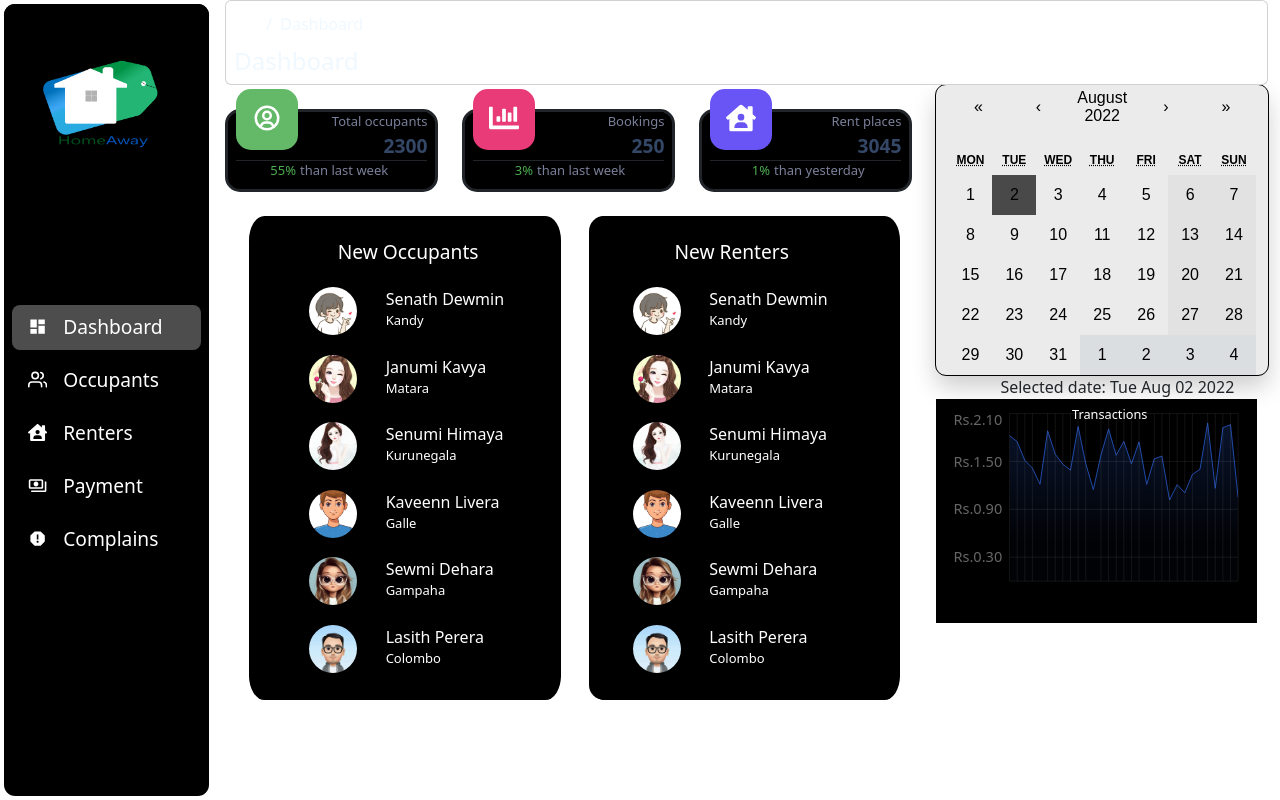
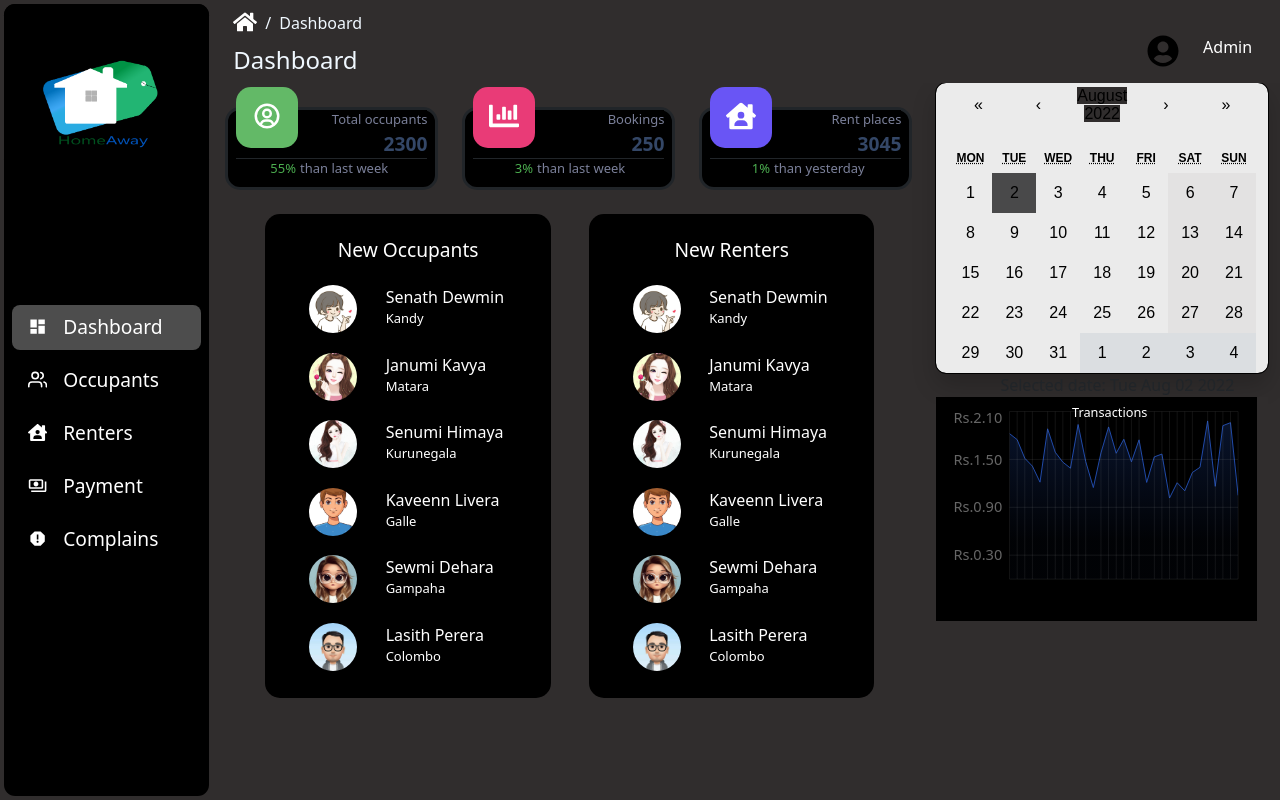
Before and after one commit to GP-43/homeaway-frontend, a React (Create React App) app: page /admin/dashboard in a window 1280 px wide. Built offline with nearby package versions, Linux system fonts and the light colour scheme.

Commit message:
partially done

```diff
--- a/src/assets/styles/partials/admin/_admin-dashbord.scss
+++ b/src/assets/styles/partials/admin/_admin-dashbord.scss
@@ -1,6 +1,9 @@
+* {
+  background-color: #302d2d;
+
   .Header-card {
-
     // background-color: #302c2c;
+    border:none;
 
     .header-card-home-icon {
       height: 1.5rem;
@@ -8,10 +11,14 @@
       color: rgb(255, 255, 255);
     }
 
-    .Header-card-div{
+    .admin-name {
+      color: white;
+    }
+
+    .Header-card-div {
       // background-color: #302c2c;
 
-        .Header-card-div-text{
+      .Header-card-div-text {
         text-decoration: none;
         // background-color: #302c2c;
         color: aliceblue;
@@ -19,4 +26,13 @@
         margin-left: 0.5rem;
       }
     }
+
+    .user-icon-box {
+      text-align: end;
+      .user-icon {
+        font-size: 2rem;
+        color: black;
       }
+    }
+  }
+}
--- a/src/assets/styles/partials/user/_user-detail-card.scss
+++ b/src/assets/styles/partials/user/_user-detail-card.scss
@@ -28,6 +28,18 @@
                 color: white;
                 margin-top: -2rem;
 
+            }
+
+            .total-occupant-card{
+                background-color: #63B967;
+            }
+
+            .booking-card{
+                background-color: #E93B77;
+            }
+
+            .rent-places-card{
+                background-color: #6955F5;
             }
         }
         .renter-icon{
--- a/src/components/admin/BookingsDetailCard.jsx
+++ b/src/components/admin/BookingsDetailCard.jsx
@@ -20,7 +20,7 @@ function BookingsDetailCard() {
                 <Col className='p-2 mt-4 testing-card'>
 
                     <dev className="booking-icon card-icon-bg">
-                        {<FaChartBar className="ms-3 card-icon" />}
+                        {<FaChartBar className="ms-3 card-icon booking-card" />}
                     </dev>
 
                     {Booking_Data &&
--- a/src/components/admin/HeaderCard.jsx
+++ b/src/components/admin/HeaderCard.jsx
@@ -1,30 +1,28 @@
 import React from "react";
 import { Card, Col, Container, Row } from "react-bootstrap";
 import { FaHome } from "react-icons/fa";
-
-
+import { FaUserCircle } from "react-icons/fa";
 
 function HeaderCard() {
-
   return (
-
-
     <Card className="Header-card">
-
-                <Col className="d-flex flex-row  Header-card-div" >
-                    <a href="" class="Header-card-div-text ms-2 mt-2"><FaHome className="header-card-home-icon " size="lg" /></a>
+      <Col className="d-flex flex-row  Header-card-div">
+        <a href="" class="Header-card-div-text ms-2 mt-2">
+          <FaHome className="header-card-home-icon " size="lg" />
+        </a>
         <h7 class="Header-card-div-text ">/</h7>
-                    <a href="" class="Header-card-div-text "><h7 className="Header-card-div-text ms-0 mt-0">Dashboard</h7></a>
-                </Col >
-                <Col className="Header-card-div">
+        <a href="" class="Header-card-div-text ">
+          <h7 className="Header-card-div-text ms-0 mt-0">Dashboard</h7>
+        </a>
+      </Col>
+      <Row>
+        <Col xs={10} className="Header-card-div">
           <h4 class="Header-card-div-text ">Dashboard</h4>
         </Col>
-
+        <Col xs={1} className="user-icon-box"><FaUserCircle className="user-icon" /></Col>
+        <Col xs={1} className="admin-name">Admin</Col>
+      </Row>
     </Card>
-
-
-
-
   );
 }
 
--- a/src/components/admin/OccupantDetailCard.jsx
+++ b/src/components/admin/OccupantDetailCard.jsx
@@ -20,7 +20,7 @@ function OccupantDetailCard() {
                 <Col className='p-2 mt-4 testing-card'>
 
                     <dev className="occupant-icon card-icon-bg">
-                        {<BiUserCircle className="ms-3 card-icon" />}
+                        {<BiUserCircle className="ms-3 card-icon total-occupant-card" />}
                     </dev>
 
                     {Occupant_Data &&
--- a/src/components/admin/RenterDetailCard.jsx
+++ b/src/components/admin/RenterDetailCard.jsx
@@ -20,7 +20,7 @@ function RenterDetailCard() {
                 <Col className='p-2 mt-4 testing-card'>
 
                     <dev className="renter-icon card-icon-bg">
-                        {<FaHouseUser className="ms-3 card-icon" />}
+                        {<FaHouseUser className="ms-3 card-icon rent-places-card" />}
                     </dev>
 
                     {Renter_Data &&
```
Lines whose indentation alone changed are shown as unchanged.
